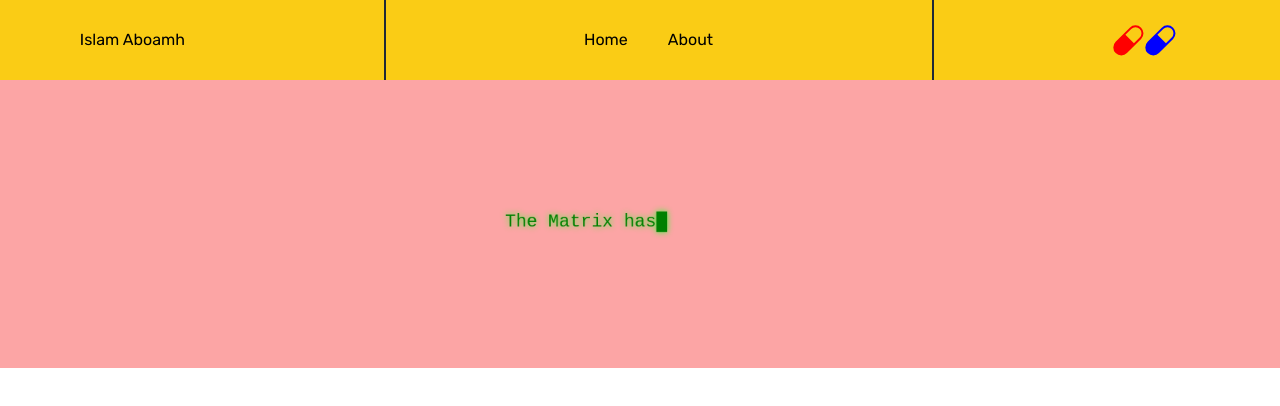
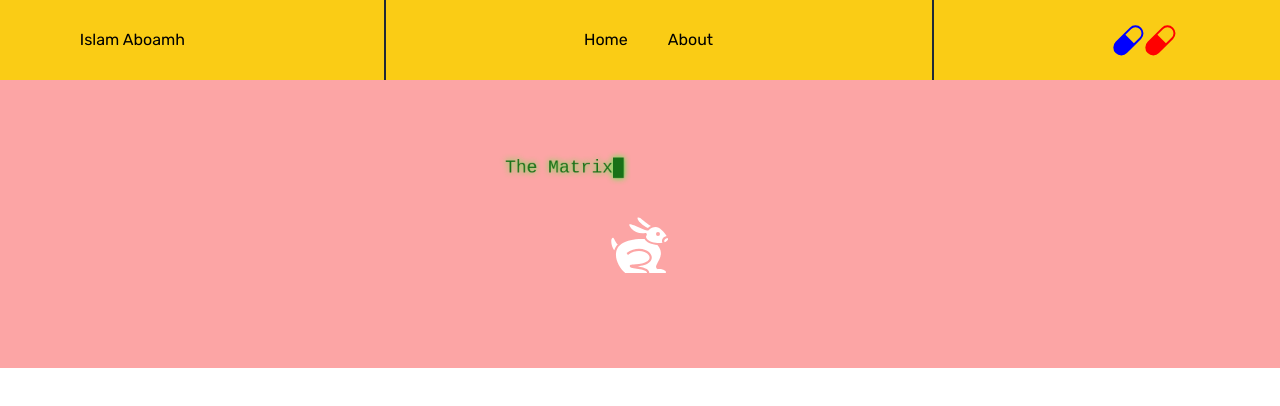
Before and after one commit to I-A11/islam-matrix, a Next.js app: page / in a window 1280 px wide. Shown: the top 406 px of the page. Built offline with nearby package versions, Linux system fonts and the light colour scheme.

Commit message:
Add white rabbit image at hero section.

```diff
--- a/app/components/HomeHero.jsx
+++ b/app/components/HomeHero.jsx
@@ -1,13 +1,25 @@
+"use client";
+
 import Canvas from "./WakeUp";
+import { useColorContext } from "../context/color_context";
+import { GiRabbit } from "react-icons/gi";
+import Link from "next/link";
+import Image from "next/image";
+import StarryNight from "../assets/starry-night.jpeg";
 
 const HomeHero = () => {
+  const { color, changeColor } = useColorContext();
   return (
-    <>
-      <div className="bg-red-300 h-72 relative">
-        <div className="section"></div>
+    <div className={` ${color ? "bg-red-300" : "bg-amber-300"} h-72 relative`}>
+      <div>
+        <Canvas />
+        <div className="flex justify-center mx-auto -mt-4">
+          <Link href="/matrix">
+            <GiRabbit size={64} fill="white" />
+          </Link>
+        </div>
       </div>
-      <Canvas />
-    </>
+    </div>
   );
 };
 export default HomeHero;
--- a/app/components/Navbar.jsx
+++ b/app/components/Navbar.jsx
@@ -11,7 +11,7 @@
     <div>
       <nav
         className={`w-full ${
-          color ? "bg-yellow-400" : "bg-green-600"
+          color ? "bg-yellow-400" : "bg-cyan-500"
         }  sticky top-0 shadow-lg`}
       >
         <div className="justify-around items-center hidden md:flex py-6 border-b-1 ">
@@ -29,11 +29,11 @@
           </div>
           <div className="rotate-90 w-20 border-b-2 border-gray-800 translate-x-5"></div>
           <div className="flex mr-6">
+            <Link href="/" onClick={changeColor}>
+              <BsCapsule fill="blue" size={32} className="text-blue-700" />
+            </Link>
             <Link href="/matrix">
               <BsCapsule fill="red" size={32} className="text-red-700" />
-            </Link>
-            <Link href="/" onClick={changeColor}>
-              <BsCapsule fill="blue" size={32} className="text-blue-700" />
             </Link>
           </div>
         </div>
@@ -53,11 +53,11 @@
           </div>
           <div className="rotate-90 -translate-x-16 -translate-y-[3.6rem] w-32 border-b-2 border-gray-800"></div>
           <div className="item-3 ml-6  md:space-x-0">
+            <Link href="/" onClick={changeColor}>
+              <BsCapsule fill="blue" size={32} className="text-blue-700" />
+            </Link>
             <Link href="/matrix">
               <BsCapsule fill="red" size={32} className="text-red-700" />
-            </Link>
-            <Link href="/" onClick={changeColor}>
-              <BsCapsule fill="blue" size={32} className="text-blue-700" />
             </Link>
           </div>
         </div>
--- a/app/components/WakeUp.js
+++ b/app/components/WakeUp.js
@@ -15,7 +15,7 @@
     ctx.font = "normal 24px monospace";
     ctx.textAlign = "left";
     ctx.textBaseline = "top";
-    ctx.fillStyle = "green";
+    ctx.fillStyle = "#187117";
     ctx.strokeStyle = "rgba(0, 0, 0, 0)";
     ctx.shadowColor = "#3f3";
     var page = 0;
@@ -23,8 +23,8 @@
     // ... multiple messages... //
     var messagesArray = new Array(
       "Wake up, Islam...",
-      "The Matrix has you ",
-      "Follow the white rabbit."
+      "The Matrix has you... ",
+      "Follow the white rabbit. "
     );
 
     // ...cursor style... //
--- a/app/globals.css
+++ b/app/globals.css
@@ -68,7 +68,7 @@
   margin-left: auto;
   margin-right: auto;
   width: 300px;
-  transform: translateY(-20rem);
+  transform: translateY(-14rem);
 }
 
 @media (max-width: 409px) {
```
Also changed, not shown: app/assets/starry-night.jpeg (added).
